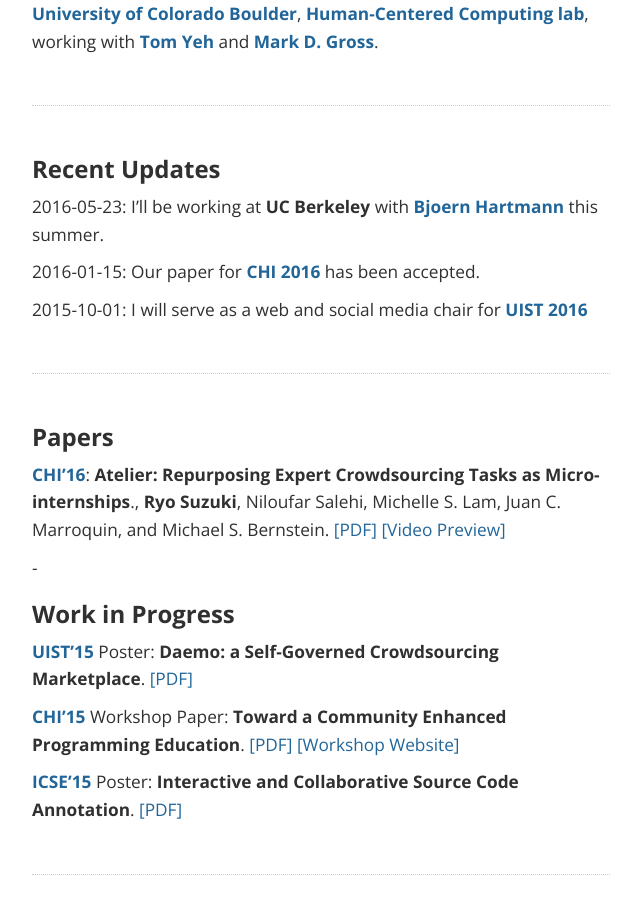
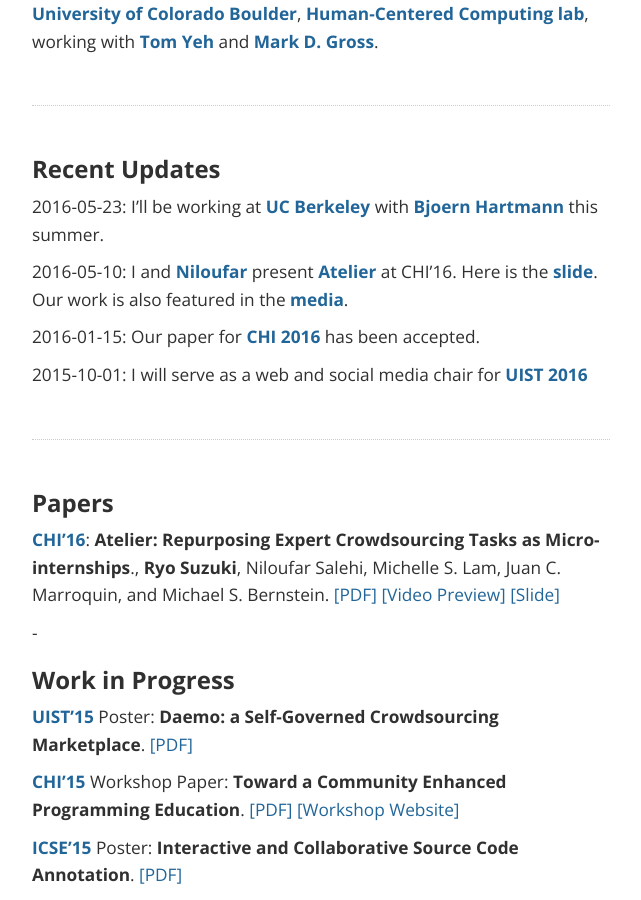
Before and after one commit to ryooopan/homepage, a Jekyll site: the page built from index.md, in a window 1280 px wide and 900 px high, scrolled down 413 px. Shown: the whole window, without its empty margins (319-960 px from the left). Built offline with Jekyll 4.4.1, drawn with Linux system fonts in a browser that asks for light colours; nearby versions of some CDN libraries; Markdown is read by kramdown in place of the engine named in the settings; comment, search, counter and statistics services are not loaded.

Commit message:
Update slide

```diff
--- a/index.md
+++ b/index.md
@@ -13,7 +13,11 @@
 
 ### Recent Updates
 
-2016-05-23: I'll be working at **UC Berkeley** with [**Bjoern Hartmann**](http://people.eecs.berkeley.edu/~bjoern/) this summer.
+2016-05-23: I'll be working at [**UC Berkeley**](http://bid.berkeley.edu/) with [**Bjoern Hartmann**](http://people.eecs.berkeley.edu/~bjoern/) this summer.
+
+2016-05-10: I and [**Niloufar**](http://stanford.edu/~niloufar/) present [**Atelier**](http://hci.stanford.edu/publications/2016/atelier/atelier_2016.pdf) at CHI'16. Here is the [**slide**](/publications/chi-2016-slide.pdf).
+Our work is also featured in the [**media**](https://backchannel.com/its-not-just-robots-skilled-jobs-are-going-to-meatware-954adf770710).
+
 
 2016-01-15: Our paper for [**CHI 2016**](https://chi2016.acm.org/wp/) has been accepted.
 
@@ -25,7 +29,7 @@
 
 ### Papers
 
-[**CHI'16**](https://chi2016.acm.org/wp/): **Atelier: Repurposing Expert Crowdsourcing Tasks as Micro-internships**., **Ryo Suzuki**, Niloufar Salehi, Michelle S. Lam, Juan C. Marroquin, and Michael S. Bernstein. [[PDF]](http://hci.stanford.edu/publications/2016/atelier/atelier_2016.pdf) [[Video Preview]](https://youtu.be/tBojZejtFQo)
+[**CHI'16**](https://chi2016.acm.org/wp/): **Atelier: Repurposing Expert Crowdsourcing Tasks as Micro-internships**., **Ryo Suzuki**, Niloufar Salehi, Michelle S. Lam, Juan C. Marroquin, and Michael S. Bernstein. [[PDF]](http://hci.stanford.edu/publications/2016/atelier/atelier_2016.pdf) [[Video Preview]](https://youtu.be/tBojZejtFQo) [[Slide]](/publications/chi-2016-slide.pdf)
 
 -
 
```
Also changed, not shown: 1 other file.
